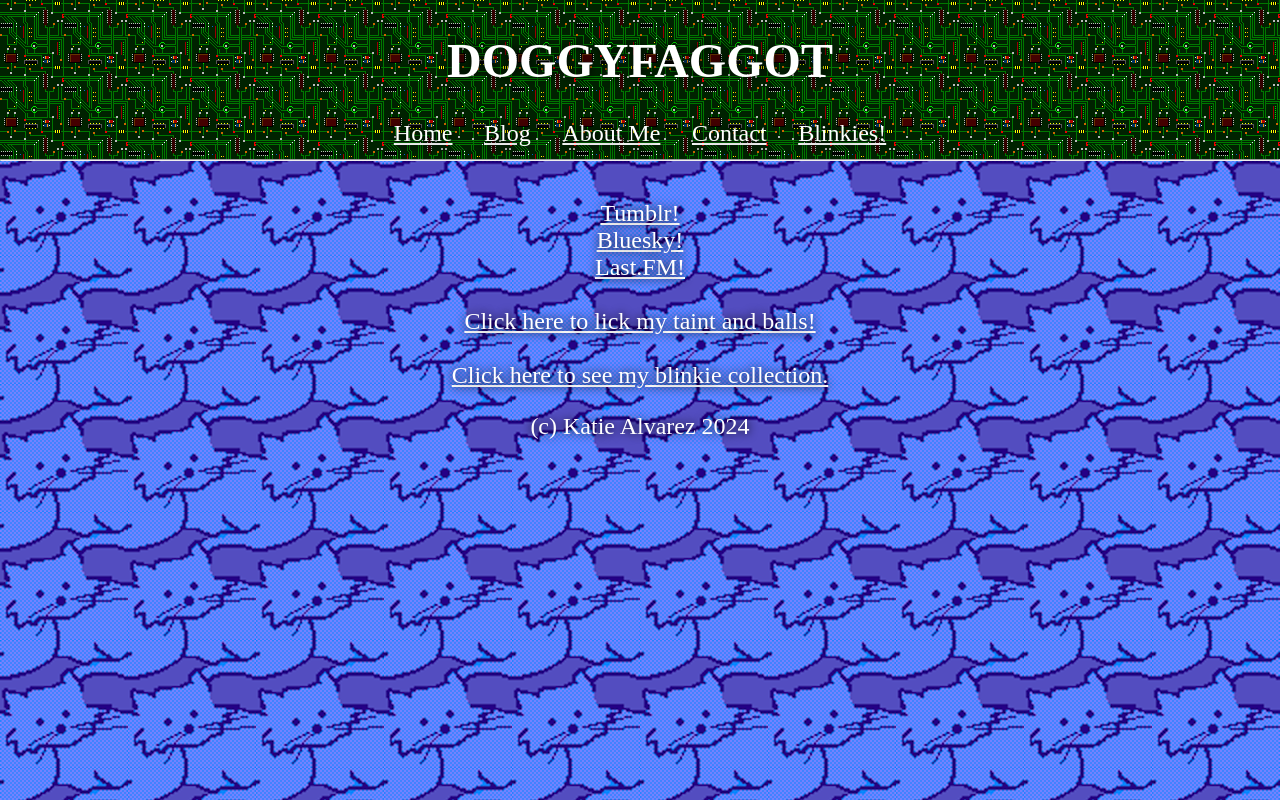
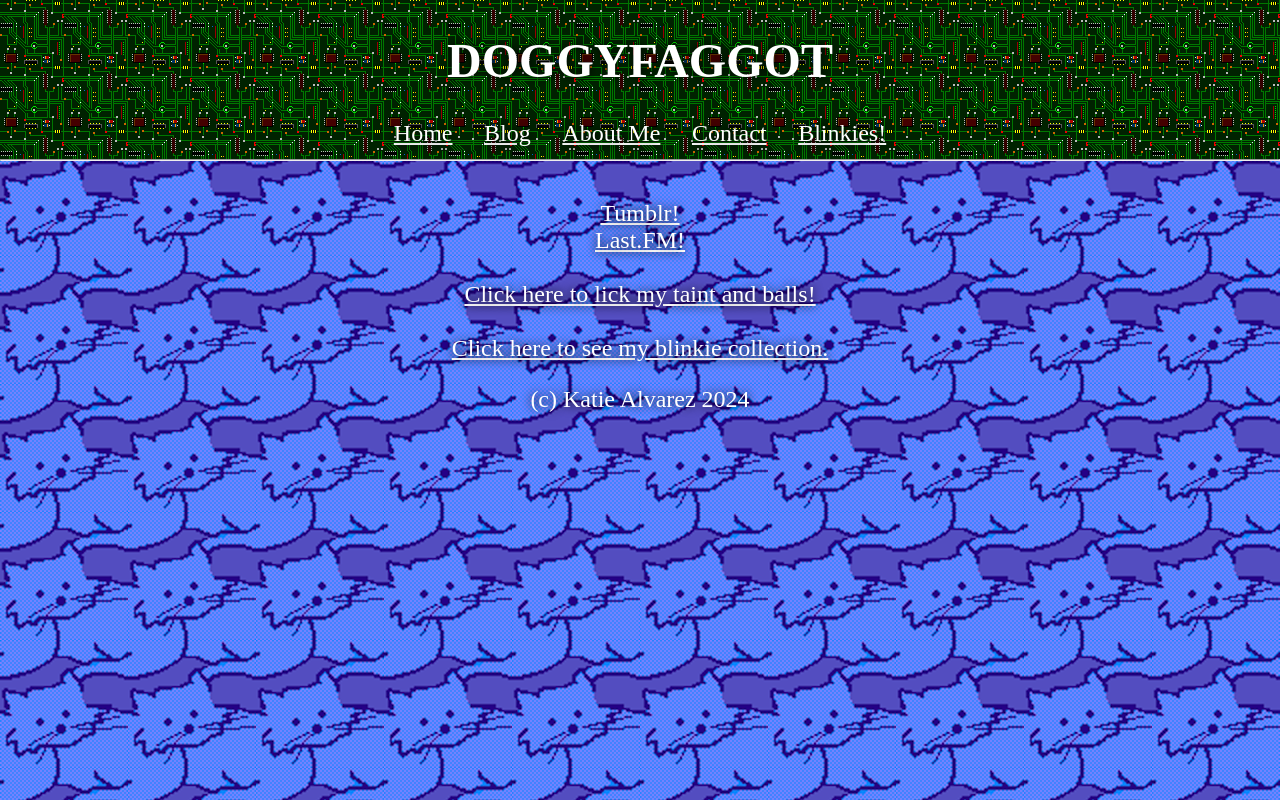
Before and after one commit to katiekat80/doggyfaggot, a plain HTML site: page contact.html in a window 1280 px wide. Drawn offline with Linux system fonts and the light colour scheme.

Commit message:
Update contact.html

```diff
--- a/contact.html
+++ b/contact.html
@@ -23,7 +23,6 @@
         <main>
             <br>
             <a href="https://www.tumblr.com/sapporodoggie"target=_blank>Tumblr!</a><br>
-            <a href="https://bsky.app/profile/sapporodoggie.bsky.social"target=_blank>Bluesky!</a><br>
             <a href="https://www.last.fm/user/katiekat8000"target=_blank>Last.FM!</a>
             <br>
         </main>
```
